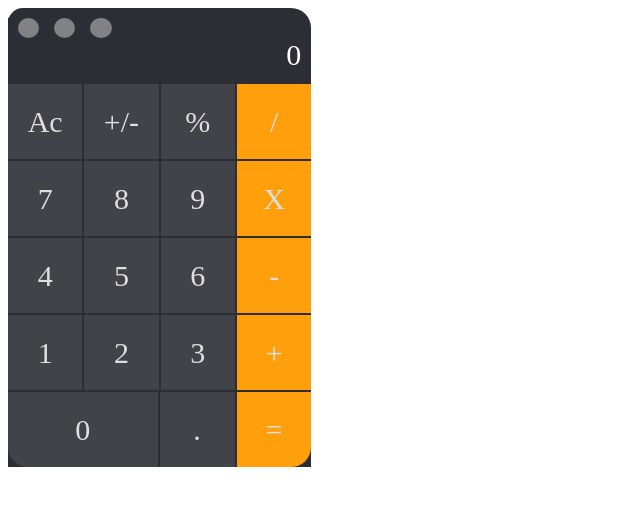
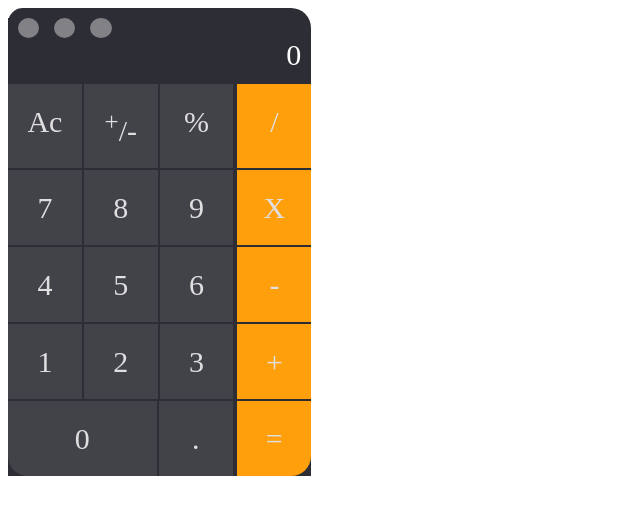
Before and after one commit to VikasRathore16/HTML-CSS-TEST, a plain HTML site: page src/index.html in a window 1280 px wide. Shown: the whole page, without its empty margins (0-640 px from the left). Drawn offline with Linux system fonts and the light colour scheme.

Commit message:
finished

```diff
--- a/src/index.html
+++ b/src/index.html
@@ -12,6 +12,7 @@
 <body>
     <div class="main">
         <div class="wrapper">
+
             <div class="calinp">
                 <div class="min_max">
                     <div class="c1"></div>
@@ -25,7 +26,7 @@
             <div class="num">
                 <div class="row1">
                     <div>Ac</div>
-                    <div>+/-</div>
+                    <div><sup>+</sup>/-</div>
                     <div>%</div>
                     <div id="bt1">/</div>
                 </div>
--- a/src/style.css
+++ b/src/style.css
@@ -1,10 +1,9 @@
 .wrapper {
-  border-radius: 20%;
   width: 60%;
+
 }
 .min_max {
   display: flex;
-  flex-wrap: nowrap;
   background-color: #2d2d36;
   width: 40%;
 }
@@ -25,6 +24,7 @@
 #bt1 {
   background-color: #fe9f0b;
   margin-right: 0;
+  margin-left: 2px;
 }
 .num {
   border-bottom-left-radius: 10px;
```
